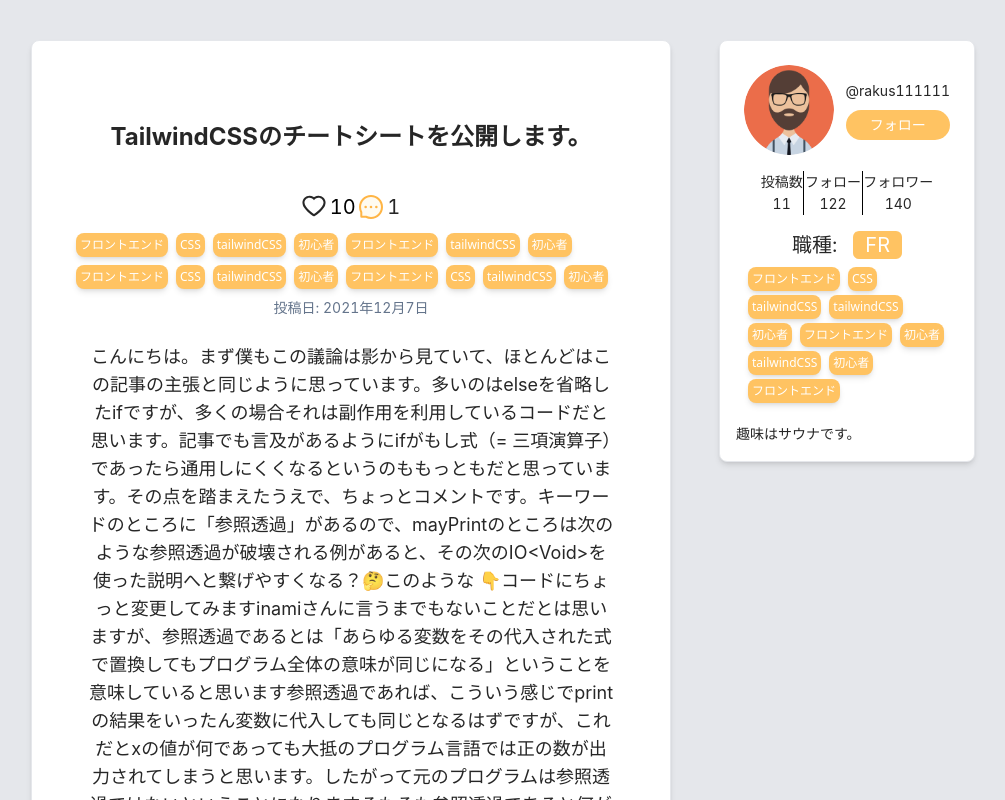
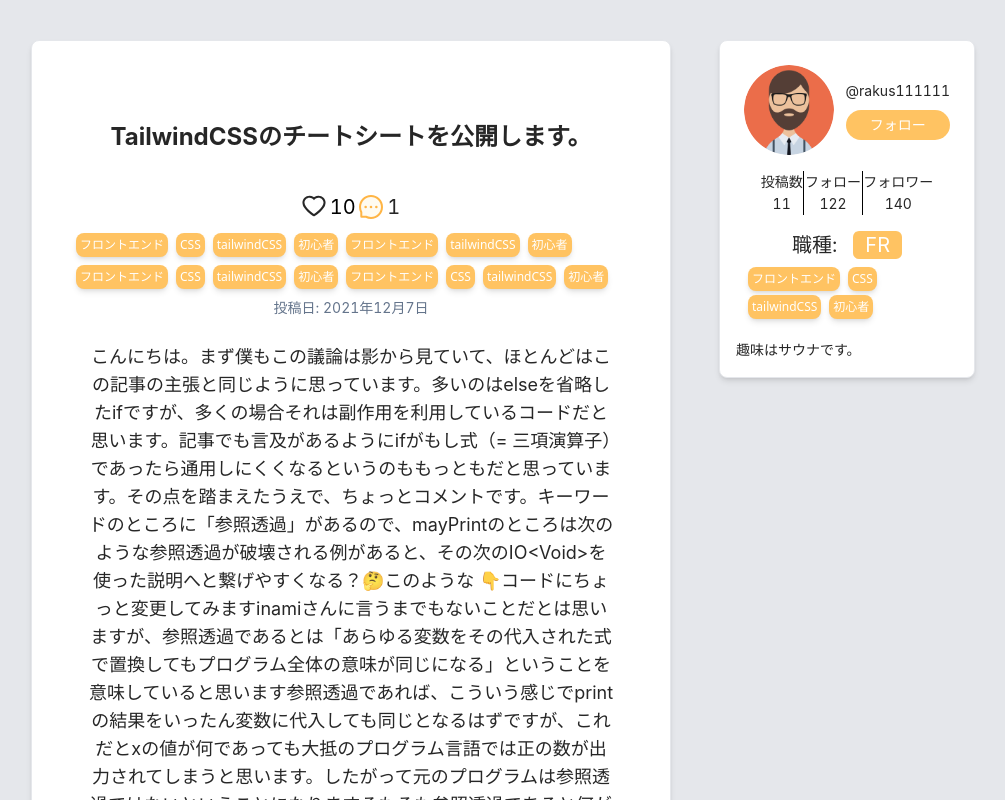
Before and after one commit to kosuke-17/quish, a Next.js app: page /Articles/1 in a window 1280 px wide. Shown: the top 800 px of the page, without its empty margins (161-1166 px from the left). Built offline with nearby package versions, Linux system fonts and the light colour scheme.

Commit message:
不要なタグ削除

```diff
--- a/src/components/organisms/ProfileSmall.tsx
+++ b/src/components/organisms/ProfileSmall.tsx
@@ -22,19 +22,7 @@
 const ProfileSmall: React.FC<Props> = ({ user_info_data }) => {
   const tagStyle =
     "mx-1 mb-1 p-1 bg-[rgb(255,195,98)] text-white text-center font-sans text-xs shadow-md rounded-lg";
-  const tagsName = [
-    "フロントエンド",
-    "CSS",
-    "tailwindCSS",
-    "tailwindCSS",
-    "初心者",
-    "フロントエンド",
-    ,
-    "初心者",
-    "tailwindCSS",
-    "初心者",
-    "フロントエンド",
-  ];
+  const tagsName = ["フロントエンド", "CSS", "tailwindCSS", "初心者"];
   return (
     <div className="w-full p-2 m-2 bg-white rounded-lg border shadow-md">
       <div className="m-4">
```
